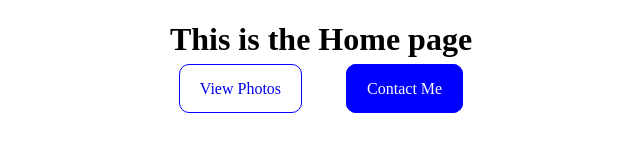
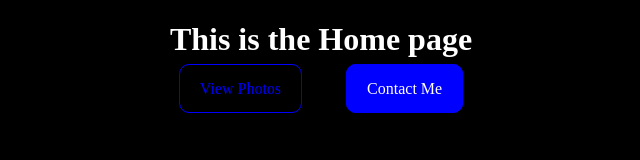
Before and after one commit to Botlhe-M/Croissant, a plain HTML site: page index.html in a window 1280 px wide. Shown: the whole page, without its empty margins (319-959 px from the left). Drawn offline with Linux system fonts and the light colour scheme.

Commit message:
Update style.css

```diff
--- a/src/style.css
+++ b/src/style.css
@@ -1,8 +1,12 @@
+body {
+  background-color: rgba(0, 0, 0.5);
+}
 .container {
   margin: 10px;
   display: block;
   margin: 0 auto;
   text-align: center;
+  color: #ffff;
 }
 .contact-link,
 .home-link {
```
